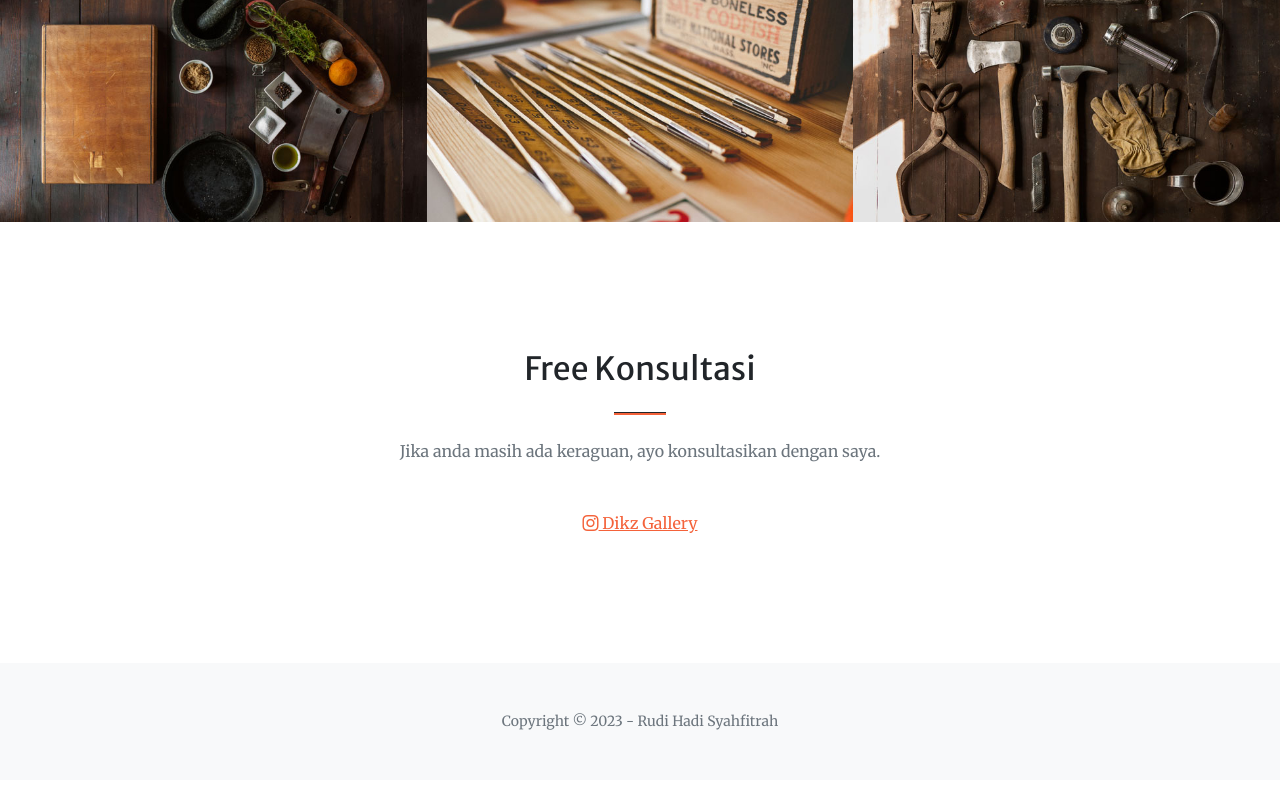
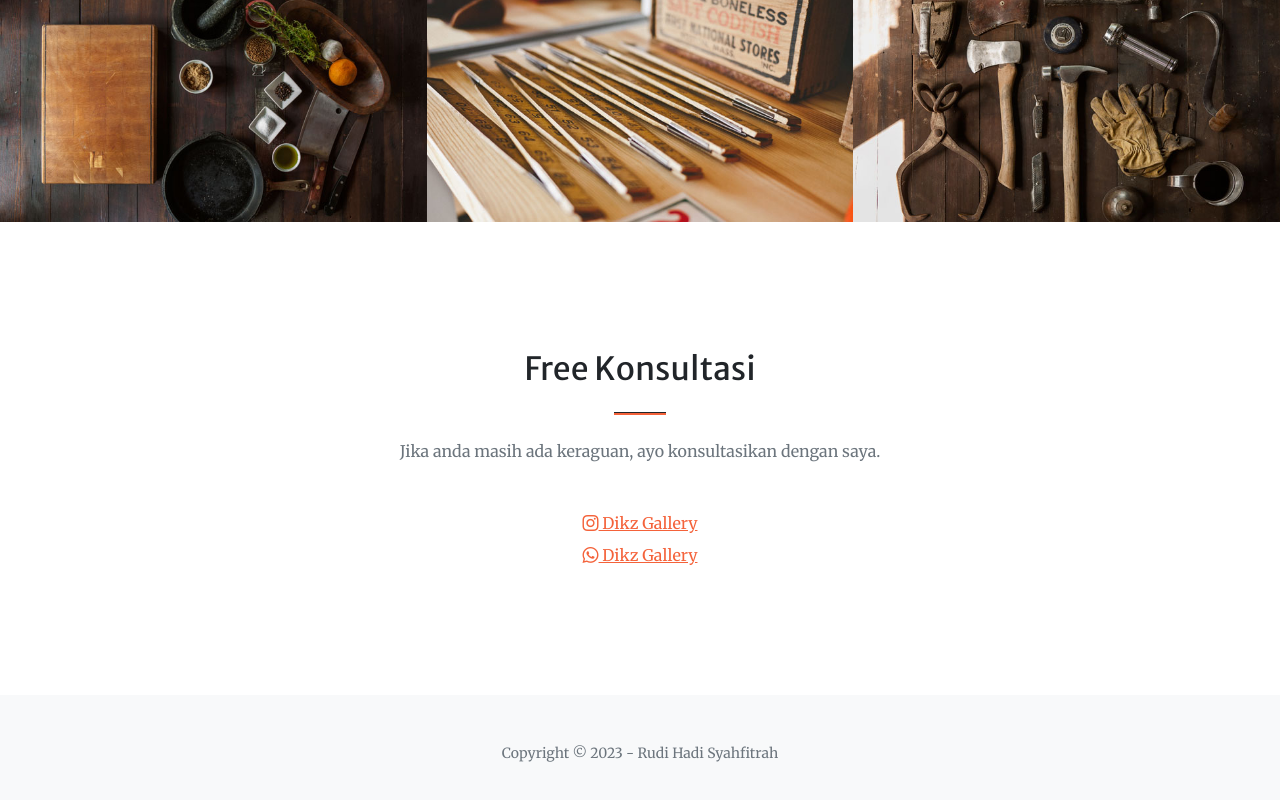
Before and after one commit to rudihadi/dikz-gallery, a plain HTML site: page index.html in a window 1280 px wide. Shown: the part 2134-2934 px from the top of the page. Drawn offline with nearby package versions, Linux system fonts and the light colour scheme; some packages are replaced by stand-ins of ours; a script that the page names is missing.

Commit message:
Menambahkan WA

```diff
--- a/index.html
+++ b/index.html
@@ -296,11 +296,21 @@
         </div>
         <div class="row gx-4 gx-lg-5 justify-content-center">
             <div class="col-lg-8 col-xl-6 text-center">
-                <a href="https://instagram.com/dikz_gallery?igshid=NzZlODBkYWE4Ng==">
-                    <span class="bi-instagram">
+                <div class="row pb-2">
+                    <a href="https://instagram.com/dikz_gallery?igshid=NzZlODBkYWE4Ng==">
+                        <span class="bi-instagram">
+                            Dikz Gallery
+                        </span>
+                    </a>
+                </div>
+               <div class="row">
+                <a href="https://wa.me/c/6281362033142">
+                    <span class="bi-whatsapp">
                         Dikz Gallery
                     </span>
                 </a>
+               </div>
+
             </div>
         </div>
 
```
